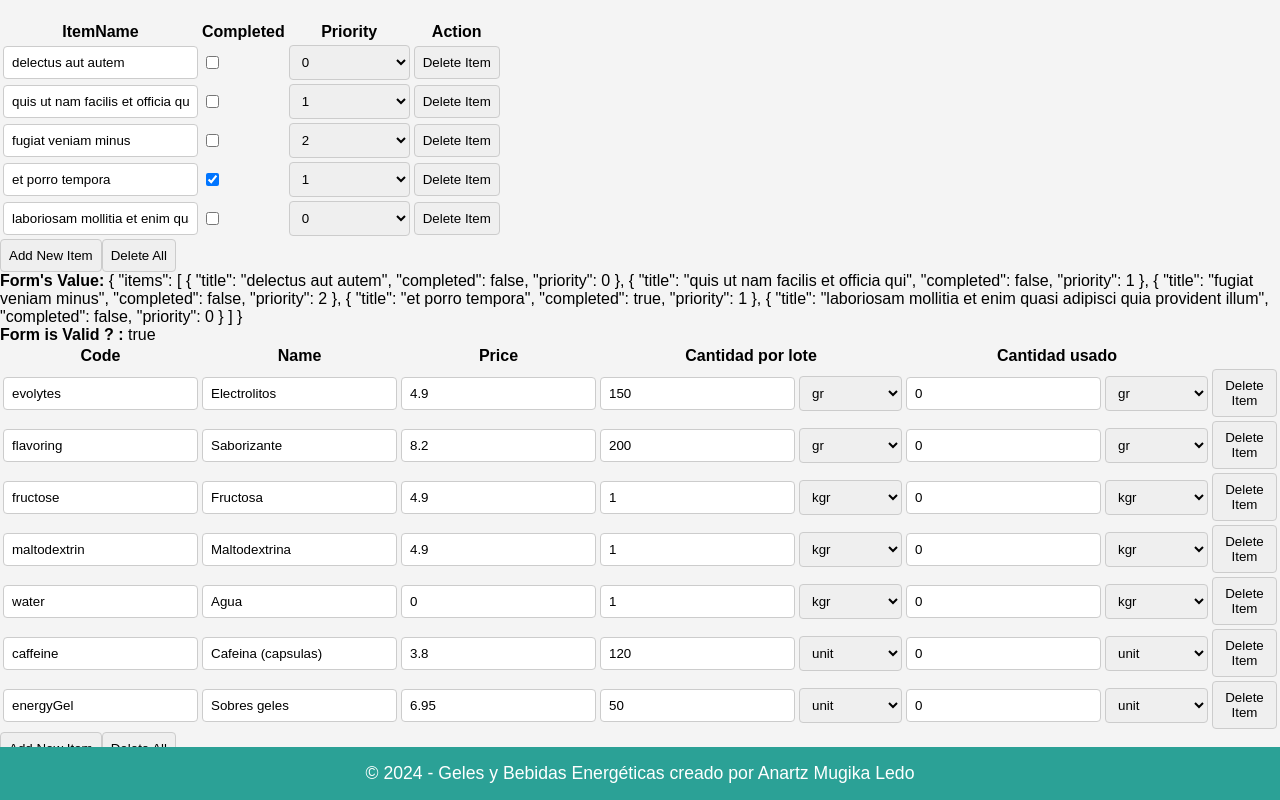
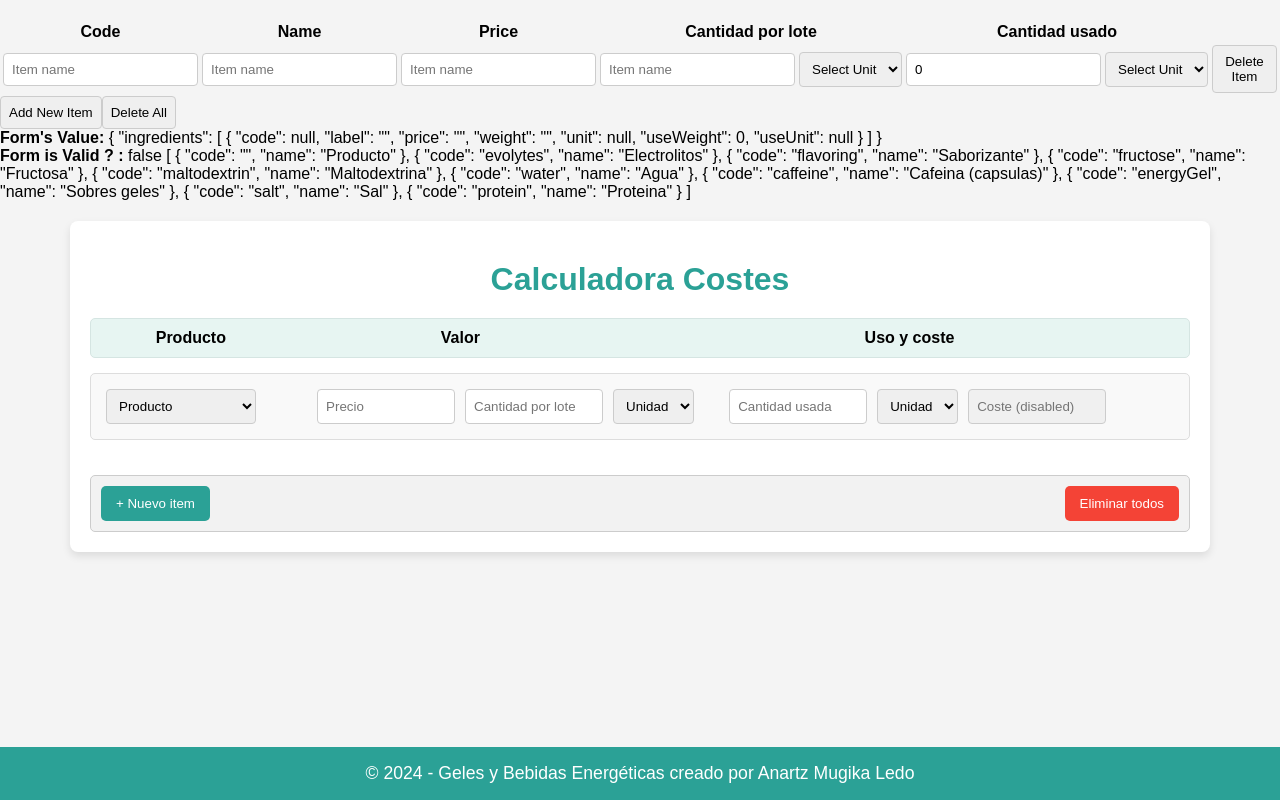
Before and after one commit to mugan86/energy-gels-and-bottles, an Angular app: page /calculator in a window 1280 px wide. Shown: the top 800 px of the page. Built offline with nearby package versions, Linux system fonts and the light colour scheme.

Commit message:
feat: adapt calculator

```diff
--- a/src/app/pages/calculator/calculator.component.css
+++ b/src/app/pages/calculator/calculator.component.css
@@ -17,7 +17,7 @@ body {
 
   h1 {
     text-align: center;
-    color: #00796b;
+    color: var(--principal-color);
     margin-bottom: 20px;
   }
 
@@ -125,7 +125,9 @@ body {
     background-color: #e0e0e0;
     cursor: not-allowed;
   }
-
+  button.not-show {
+    cursor: default;
+  }
   .delete-btn {
     background-color: #f44336;
     color: white;
@@ -139,9 +141,13 @@ body {
   }
 
   .add-item {
-    background-color: #4caf50;
+    background-color: var(--principal-color);
     color: white;
     border: none;
+  }
+
+  .add-item:hover {
+    background-color: var(--principal-color-hover);
   }
 
   .delete-all {
--- a/src/app/pages/calculator/calculator.component.html
+++ b/src/app/pages/calculator/calculator.component.html
@@ -1,54 +1,3 @@
-@if(toDoListForm) {
-    <form class="form-group" [formGroup]="toDoListForm">
-        <div formArrayName="items">
-            @if(itemsArray.value.length) {
-            <table class="table-bordered">
-                <tr>
-                    <th>ItemName</th>
-                    <th>Completed</th>
-                    <th>Priority</th>
-                    <th>Action</th>
-                </tr>
-                @for(x of itemsArray.controls; track $index) {
-                <tr [formGroupName]="$index">
-                    <td>
-                        <input class="form-control" formControlName="title" placeholder="Item name" />
-                    </td>
-                    <td>
-                        <input class="form-control" type="checkbox" formControlName="completed" />
-                    </td>
-                    <td>
-                        <select class="form-control" formControlName="priority">
-                            <option disabled selected hidden value="null">
-                                Select Priority
-                            </option>
-                            @for(m of prio; track $index) {
-                                <option [value]="m">{{ m }}</option>
-                            }
-
-                        </select>
-                    </td>
-                    <td>
-                        <button (click)="deleteItem($index)">Delete Item</button>
-                    </td>
-                </tr>
-                }
-
-            </table>
-            }
-
-        </div>
-        <button (click)="addNewItem()">Add New Item</button>
-        <button (click)="deleteAll()">Delete All</button>
-    </form>
-
-    <b>Form's Value:</b>
-    {{ toDoListForm.value | json }}
-    <br />
-    <b>Form is Valid ? :</b>
-    {{ toDoListForm.valid }}
-    }
-
 @if(ingredientsCostsForm) {
 <form class="form-group" [formGroup]="ingredientsCostsForm">
     <div formArrayName="ingredients">
@@ -114,7 +63,7 @@
 
     </div>
     <button (click)="addNewItem()">Add New Item</button>
-            <button (click)="deleteAll()">Delete All</button>
+    <button>Delete All</button>
 </form>
 
 <b>Form's Value:</b>
@@ -123,50 +72,66 @@
 <b>Form is Valid ? :</b>
 {{ ingredientsCostsForm.valid }}
 }
-
+{{ ingredientsLabels | json }}
 
 <div class="calculator-container">
     <h1>Calculadora Costes</h1>
+    <form [formGroup]="ingredientsCostsForm">
         <div class="product-section">
             <div class="product-header">
                 <div>Producto</div>
                 <div>Valor</div>
                 <div>Uso y coste</div>
-      </div>
-      <div class="product-item">
+            </div>@if(ingredientsArray.value.length) {
+            <div class="product-item" formArrayName="ingredients">
+
+                @for(x of ingredientsArray.controls; track $index) {
                 <div>
                     <select>
-            <option>Nombre del producto</option>
-            <option>Maltodextrina</option>
-            <option>Electrolitos</option>
+                        @for(item of ingredientsLabels; track $index) {
+                        @if(!item) {<option [value]="null">Unidad</option>}
+                        @if(item) {<option [value]="item.code">{{item.name}}</option>}
+                        }
                     </select>
                 </div>
                 <div class="value-fields">
                     <input type="text" placeholder="Precio">
                     <input type="text" placeholder="Cantidad por lote">
                     <select>
-            <option>Unidad</option>
-            <option>gr</option>
-            <option>kgr</option>
-            <option>unit</option>
+                        @for(unit of units; track $index) {
+                        @if(!unit) {<option [value]="null">Unidad</option>}
+                        @if(unit) {<option [value]="unit">{{unit}}</option>}
+                        }
                     </select>
                 </div>
                 <div class="usage-fields">
 
                     <input type="text" placeholder="Cantidad usada">
                     <select>
-            <option>Unidad</option>
-            <option>gr</option>
-            <option>kgr</option>
-            <option>unit</option>
+                        @for(unit of units; track $index) {
+                        @if(!unit) {<option [value]="null">Unidad</option>}
+                        @if(unit) {<option [value]="unit">{{unit}}</option>}
+                        }
                     </select>
                     <input type="text" placeholder="Coste (disabled)" disabled>
                 </div>
-        <button class="delete-btn">🗑️</button>
+
+                <button class="delete-btn" [ngClass]="{'not-show': $index === 0}" [disabled]="$index === 0">🗑️</button>
+
+
+                }
+
+
+
             </div>
+            } @else {
+            <span class="product-item">No hay elementos, haz click en + Nuevo item</span>
+            }
             <div class="actions">
-        <button class="add-item">+ Nuevo ítem</button>
-        <button class="delete-all">Eliminar todos</button>
+                <button class="add-item" (click)="addNewItem()">+ Nuevo item</button>
+                <button class="delete-all" (click)="deleteAll()">Eliminar todos</button>
             </div>
         </div>
+    </form>
+
 </div>
--- a/src/app/pages/calculator/calculator.component.ts
+++ b/src/app/pages/calculator/calculator.component.ts
@@ -1,7 +1,7 @@
 import { Component } from '@angular/core';
 
 import { FormArray, FormBuilder, FormGroup, FormsModule, ReactiveFormsModule, Validators } from '@angular/forms';
-import { JsonPipe } from '@angular/common';
+import { CommonModule, JsonPipe } from '@angular/common';
 import { DataService } from './data.service';
 export interface Item {
   title: string;
@@ -12,55 +12,45 @@ export interface Item {
 @Component({
   selector: 'app-calculator',
   standalone: true,
-  imports: [JsonPipe, FormsModule, ReactiveFormsModule],
+  imports: [JsonPipe, FormsModule, ReactiveFormsModule, CommonModule],
   templateUrl: './calculator.component.html',
   styleUrl: './calculator.component.css'
 })
 export class CalculatorComponent {
   constructor(private serv: DataService, private fb: FormBuilder) {}
-  prio = [0, 1, 2];
-  units = ['gr', 'kgr', 'unit'];
-  toDoListForm!: FormGroup;
+  units = [undefined, 'gr', 'kgr', 'unit'];
   ingredientsCostsForm!: FormGroup;
-  itemsList: Item[] = [];
 
-  ingredients: any = [];
+  ingredients: Array<any> = [];
 
-  defaultItem = {
-    title: '',
-    completed: false,
-    priority: null,
-  };
+  ingredientsLabels : Array<{
+    code: string, name: string
+  }> = [];
 
-  get itemsArray() {
-    return <FormArray>this.toDoListForm.get('items');
-  }
 
   get ingredientsArray() {
     return <FormArray>this.ingredientsCostsForm.get('ingredients');
   }
 
   ngOnInit(): void {
-    this.toDoListForm = this.fb.group({
-      items: this.fb.array([]),
-    });
 
     this.ingredientsCostsForm = this.fb.group({
       ingredients: this.fb.array([]),
     });
-    this.itemsList = this.serv.getmyData();
     this.ingredients = this.serv.getGelsIngredients();
+    this.ingredientsLabels = this.ingredients.map((item)=> {
+      return {
+        code: item.name,
+        name: item.label
+      }
+    });
+    this.ingredientsLabels.unshift({code: '', name: 'Producto'})
     console.log(this.ingredients)
-    this.displayItems();
+    this.addNewItem();
   }
 
-  createItem(item: any, type: string = '') {
-    return type === '' ? this.fb.group({
-      title: [item.title, [Validators.required]],
-      completed: [item.completed, [Validators.required]],
-      priority: [item.priority, [Validators.required]],
-    }) :
-    this.fb.group({
+  createItem(item: any = '') {
+    return this.fb.group({
       code: [item.name, [Validators.required]],
       label: [item.label, [Validators.required]],
       price: [item.price, [Validators.required]],
@@ -73,39 +63,27 @@ export class CalculatorComponent {
   }
 
   addNewItem() {
-    let formGroup = this.createItem(this.defaultItem);
-    this.itemsArray.push(formGroup);
-
     this.ingredientsArray.push(this.createItem({
       code: '',
       label: '',
       price: '',
       weight: '',
       unit: null
-    }, 'ingredients'))
+    }))
   }
 
   displayItems() {
-    let transformedItems = this.itemsList.map((item: any) =>
+    this.ingredientsCostsForm.setControl('ingredients', this.fb.array(this.ingredients.map((item: any) =>
       this.createItem(item)
-    );
-    console.log(transformedItems);
-    this.toDoListForm.setControl('items', this.fb.array(transformedItems));
-
-    this.ingredientsCostsForm.setControl('ingredients', this.fb.array(this.ingredients.map((item: any) =>
-      this.createItem(item, 'ingredients')
     )));
 
   }
   deleteItem(i: number) {
-    this.itemsArray.removeAt(i);
+    this.ingredientsArray.removeAt(i);
   }
 
   deleteAll() {
-    this.itemsArray.clear();
-  }
-
-  track(item: any, index: number) {
-    return index;
+    this.ingredientsArray.clear();
+    this.addNewItem();
   }
 }
--- a/src/app/pages/calculator/data.service.ts
+++ b/src/app/pages/calculator/data.service.ts
@@ -1,5 +1,5 @@
 import { Injectable } from '@angular/core';
-import { GEL_INGREDIENTS_PRICES } from '@app/shared/constants';
+import { DRINK_INGREDIENTS_PRICES, GEL_INGREDIENTS_PRICES } from '@app/shared/constants';
 
 @Injectable({
     providedIn: 'root',
@@ -7,41 +7,12 @@ import { GEL_INGREDIENTS_PRICES } from '@app/shared/constants';
 export class DataService {
     constructor() { }
 
-    materials = Object.entries(GEL_INGREDIENTS_PRICES).map(([key, value]) => ({
+    materials = Object.entries({
+        ...GEL_INGREDIENTS_PRICES,
+        ...DRINK_INGREDIENTS_PRICES
+    }).map(([key, value]) => ({
         name: key,
         ...value,
     }));
-
-    todoList = [
-        {
-            title: 'delectus aut autem',
-            completed: false,
-            priority: 0,
-        },
-        {
-            title: 'quis ut nam facilis et officia qui',
-            completed: false,
-            priority: 1,
-        },
-        {
-            title: 'fugiat veniam minus',
-            completed: false,
-            priority: 2,
-        },
-        {
-            title: 'et porro tempora',
-            completed: true,
-            priority: 1,
-        },
-        {
-            title: 'laboriosam mollitia et enim quasi adipisci quia provident illum',
-            completed: false,
-            priority: 0,
-        },
-    ];
-    getmyData() {
-        return [...this.todoList];
-    }
-
-    getGelsIngredients =  () => [...this.materials]
+    getGelsIngredients = () => [...this.materials]
 }
--- a/src/app/shared/constants/drinks.ts
+++ b/src/app/shared/constants/drinks.ts
@@ -247,11 +247,13 @@ export const drinkSummaryHTML = `
 
 export const DRINK_INGREDIENTS_PRICES = {
   salt: {
+    label: 'Sal',
     price: 7.19,
     weight: 1000,
     unit: 'gr' as Units,
   },
   protein: {
+    label: 'Proteina',
     price: 30.90,
     weight: 2,
     unit: 'kgr' as Units,
--- a/src/styles.css
+++ b/src/styles.css
@@ -116,3 +116,9 @@ a {
 a:hover {
   color: var(--principal-color-hover)
 }
+
+.not-show:disabled {
+  opacity: 0;
+  cursor: default;
+  pointer-events: visible;
+}
```
Lines whose indentation alone changed are shown as unchanged.
